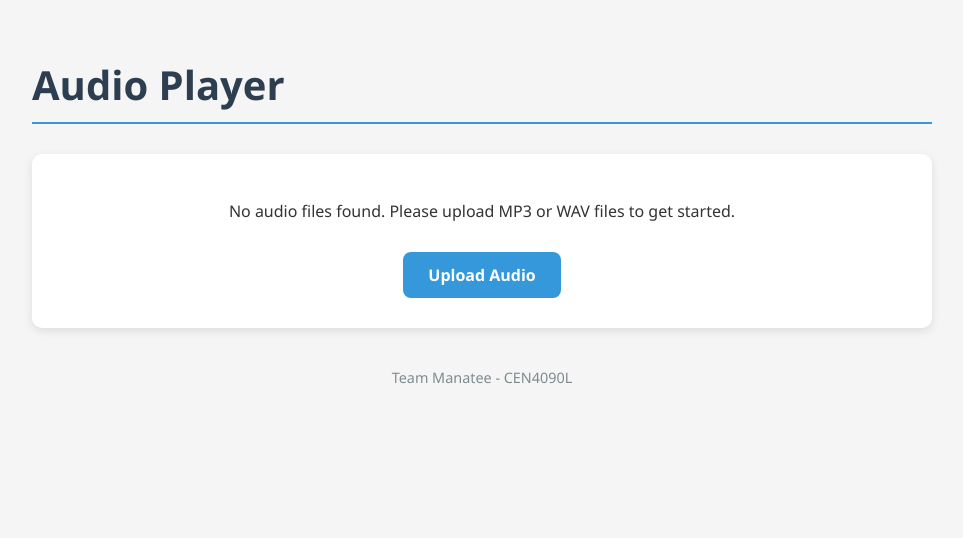
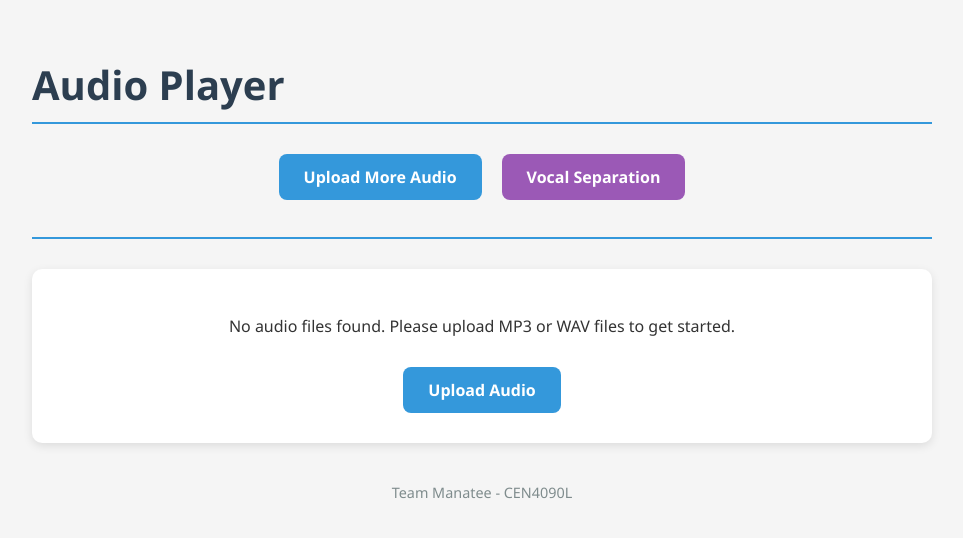
Before and after one commit to Team-Manatee/audio_player, a Flask app: page / in a window 1280 px wide. Shown: the top 538 px of the page, without its empty margins (158-1121 px from the left). Run offline with Flask 3, Linux system fonts and the light colour scheme.

Commit message:
Moving buttons to header area

```diff
--- a/templates/index.html
+++ b/templates/index.html
@@ -116,6 +116,11 @@
 
     <body>
         <h1>Audio Player</h1>
+        <div class="action-buttons">
+            <a href="/upload" class="action-button">Upload More Audio</a>
+            <a href="/vocal" class="action-button vocal">Vocal Separation</a>
+        </div>
+        <h1> </h1>
 
         {% if audio_files %}
             {% for file in audio_files %}
@@ -141,10 +146,6 @@
             </div>
             {% endfor %}
 
-            <div class="action-buttons">
-                <a href="/upload" class="action-button">Upload More Audio</a>
-                <a href="/vocal" class="action-button vocal">Vocal Separation</a>
-            </div>
         {% else %}
             <div class="empty-message">
                 <p>No audio files found. Please upload MP3 or WAV files to get started.</p>
```
